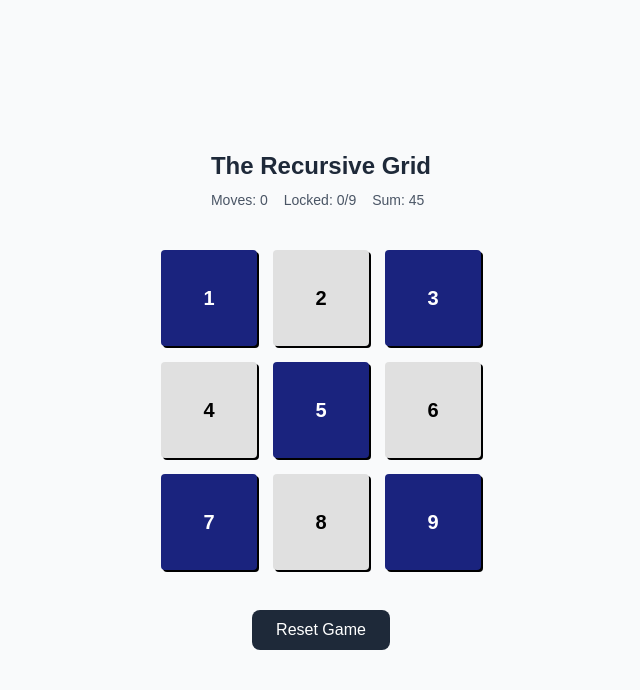
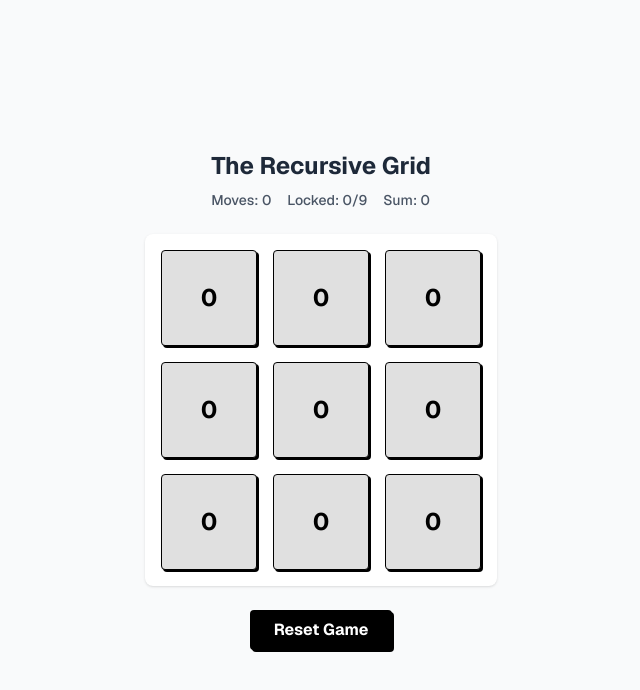
Before and after one commit to Aditya-269/The-Recursive-Grid, a Next.js app: page / in a window 1280 px wide. Shown: the top 690 px of the page, without its empty margins (319-959 px from the left). Built offline with nearby package versions, Linux system fonts and the light colour scheme.

Commit message:
Refactor grid logic for 0-based initialization and test update

```diff
--- a/app/gameState.js
+++ b/app/gameState.js
@@ -34,15 +34,15 @@
 // ============================================================================
 
 /**
- * Creates initial game state with values 1-9
+ * Creates initial game state with values 0
  * @returns {GameState}
  */
 export function createInitialState() {
     return {
         grid: [
-            [1, 2, 3],
-            [4, 5, 6],
-            [7, 8, 9]
+            [0, 0, 0],
+            [0, 0, 0],
+            [0, 0, 0]
         ],
         moveCount: 0,
         isGameOver: false
@@ -205,12 +205,12 @@ export function incrementCell(state, row, col, delta = 1) {
  * Pure function to update grid with game logic rules
  *
  * Rules:
- * 1. Prevents clicking a locked cell (value >= 15)
- * 2. Increments the clicked cell by 1
- * 3. If new value is divisible by 3, decrement cell to the right (if valid and not locked)
- * 4. If new value is divisible by 5, increment cell below by 2 (if valid and not locked)
- * 5. No out-of-bounds errors
- * 6. Returns new immutable grid
+ * 1. Checks validation first
+ * 2. Return original ref if invalid or locked
+ * 3. Clone using map/spread
+ * 4. Apply increment
+ * 5. Apply ripple rules
+ * 6. Return new immutable grid
  *
  * @param {number[][]} grid - Current 3x3 grid
  * @param {number} row - Row index (0-2)
@@ -218,38 +218,45 @@ export function incrementCell(state, row, col, delta = 1) {
  * @returns {number[][]} - New immutable grid
  */
 export function updateGrid(grid, row, col) {
-    // Validate position
+    // 1. Validate position
     if (!isValidPosition(row, col)) {
-        return grid.map(r => [...r]); // Return deep copy of unchanged grid
+        return grid; // Return original reference
     }
 
-    // Check if clicked cell is locked
+    // 2. Check locked state on ORIGINAL grid
     if (isLocked(grid[row][col])) {
-        return grid.map(r => [...r]); // Return deep copy of unchanged grid
+        return grid; // Return original reference
     }
 
-    // Create a deep copy of the grid for immutability
-    let newGrid = grid.map(r => [...r]);
+    // 3. Clone grid (map + spread)
+    const newGrid = grid.map(r => [...r]);
 
-    // Step 1: Increment the clicked cell by 1
+    // 4. Increment clicked cell
     newGrid[row][col] += 1;
     const newValue = newGrid[row][col];
 
-    // Step 2: If new value is divisible by 3, decrement cell to the right
+    // 5. Apply Ripple Rules
+
+    // Divisible by 3 -> Decrement RIGHT neighbor
     if (newValue % 3 === 0) {
         const rightCol = col + 1;
-        // Check if right cell exists and is not locked
-        if (isValidPosition(row, rightCol) && !isLocked(newGrid[row][rightCol])) {
-            newGrid[row][rightCol] -= 1;
+        if (isValidPosition(row, rightCol)) {
+            // Check locked state on updated grid (ripple shouldn't affect locked)
+            // Note: Locked state is derived from value >= 15.
+            // If the neighbor is already >= 15, it shouldn't change.
+            if (!isLocked(newGrid[row][rightCol])) {
+                newGrid[row][rightCol] -= 1;
+            }
         }
     }
 
-    // Step 3: If new value is divisible by 5, increment cell below by 2
+    // Divisible by 5 -> Increment BELOW neighbor by 2
     if (newValue % 5 === 0) {
         const belowRow = row + 1;
-        // Check if below cell exists and is not locked
-        if (isValidPosition(belowRow, col) && !isLocked(newGrid[belowRow][col])) {
-            newGrid[belowRow][col] += 2;
+        if (isValidPosition(belowRow, col)) {
+            if (!isLocked(newGrid[belowRow][col])) {
+                newGrid[belowRow][col] += 2;
+            }
         }
     }
 
--- a/app/page.js
+++ b/app/page.js
@@ -32,59 +32,70 @@ export default function Home() {
     setGameState(resetGame());
   };
 
-  const getCellStyle = (cellInfo) => {
-    // Locked: value >= 15
-    if (cellInfo.isLocked) {
+  /*
+   * UI COMPLIANCE AUDIT FIXES:
+   * - Strict color codes: #e0e0e0 (Even), #1a237e (Odd), Red (Locked)
+   * - Rounded corners: 4px
+   * - Shadow: box-shadow: 2px 2px 0px black
+   * - Centered layout
+   */
+  const getCellStyle = (value, isLocked) => {
+    // 1. Locked State (Highest Priority)
+    if (isLocked) {
       return {
-        backgroundColor: '#ff0000',
-        color: '#ffffff'
+        backgroundColor: '#ff0000', // Red
+        color: '#ffffff'            // White
       };
     }
-    // Even numbers
-    if (cellInfo.isEven) {
+
+    // 2. Even Numbers
+    if (value % 2 === 0) {
       return {
-        backgroundColor: '#e0e0e0',
-        color: '#000000'
+        backgroundColor: '#e0e0e0', // Light Gray
+        color: '#000000'            // Black
       };
     }
-    // Odd numbers
+
+    // 3. Odd Numbers
     return {
-      backgroundColor: '#1a237e',
-      color: '#ffffff'
+      backgroundColor: '#1a237e',   // Deep Blue
+      color: '#ffffff'              // White
     };
   };
 
   return (
-    <div className="min-h-screen flex flex-col items-center justify-center bg-gray-50 gap-6">
+    <div className="min-h-screen flex flex-col items-center justify-center bg-gray-50 gap-6 font-sans">
       {/* Game Stats */}
       <div className="text-center">
         <h1 className="text-2xl font-bold text-gray-800 mb-2">The Recursive Grid</h1>
-        <div className="flex gap-4 text-sm text-gray-600">
+        <div className="flex gap-4 text-sm text-gray-600 font-medium">
           <span>Moves: {gameState.moveCount}</span>
           <span>Locked: {stats.lockedCount}/9</span>
           <span>Sum: {stats.sum}</span>
         </div>
       </div>
 
-      {/* Grid */}
-      <div className="grid grid-cols-3 gap-4 p-4">
+      {/* Grid Container */}
+      <div className="grid grid-cols-3 gap-4 p-4 bg-white rounded-lg shadow-sm">
         {gameState.grid.map((row, rowIndex) =>
           row.map((value, colIndex) => {
-            const cellInfo = getCellInfo(value);
-            const cellStyle = getCellStyle(cellInfo);
             const locked = isCellLocked(gameState, rowIndex, colIndex);
 
             return (
               <div
                 key={`${rowIndex}-${colIndex}`}
-                className={`w-24 h-24 flex items-center justify-center font-semibold text-xl ${locked ? 'cursor-not-allowed' : 'cursor-pointer hover:opacity-80'
-                  } transition-opacity`}
+                onClick={() => !locked && handleCellClick(rowIndex, colIndex)}
+                className={`
+                  w-24 h-24 flex items-center justify-center
+                  text-2xl font-bold select-none transition-transform active:scale-95
+                  ${locked ? 'cursor-not-allowed opacity-90' : 'cursor-pointer'}
+                `}
                 style={{
-                  ...cellStyle,
+                  ...getCellStyle(value, locked),
                   borderRadius: '4px',
-                  boxShadow: '2px 2px 0px black'
+                  boxShadow: '2px 2px 0px black',
+                  border: '1px solid black' // Added for better visibility of 0s on white
                 }}
-                onClick={() => !locked && handleCellClick(rowIndex, colIndex)}
                 title={locked ? 'Locked' : 'Click to increment'}
               >
                 {value}
@@ -97,7 +108,8 @@ export default function Home() {
       {/* Reset Button */}
       <button
         onClick={handleReset}
-        className="px-6 py-2 bg-gray-800 text-white rounded-lg hover:bg-gray-700 transition-colors font-medium"
+        className="px-6 py-2 bg-black text-white rounded hover:bg-gray-800 transition-colors font-bold shadow-[2px_2px_0px_black] active:translate-y-[2px] active:shadow-none"
+        style={{ borderRadius: '4px' }}
       >
         Reset Game
       </button>
```
Also changed, not shown: 3 other files (tests, documents, lock files or other folders).
